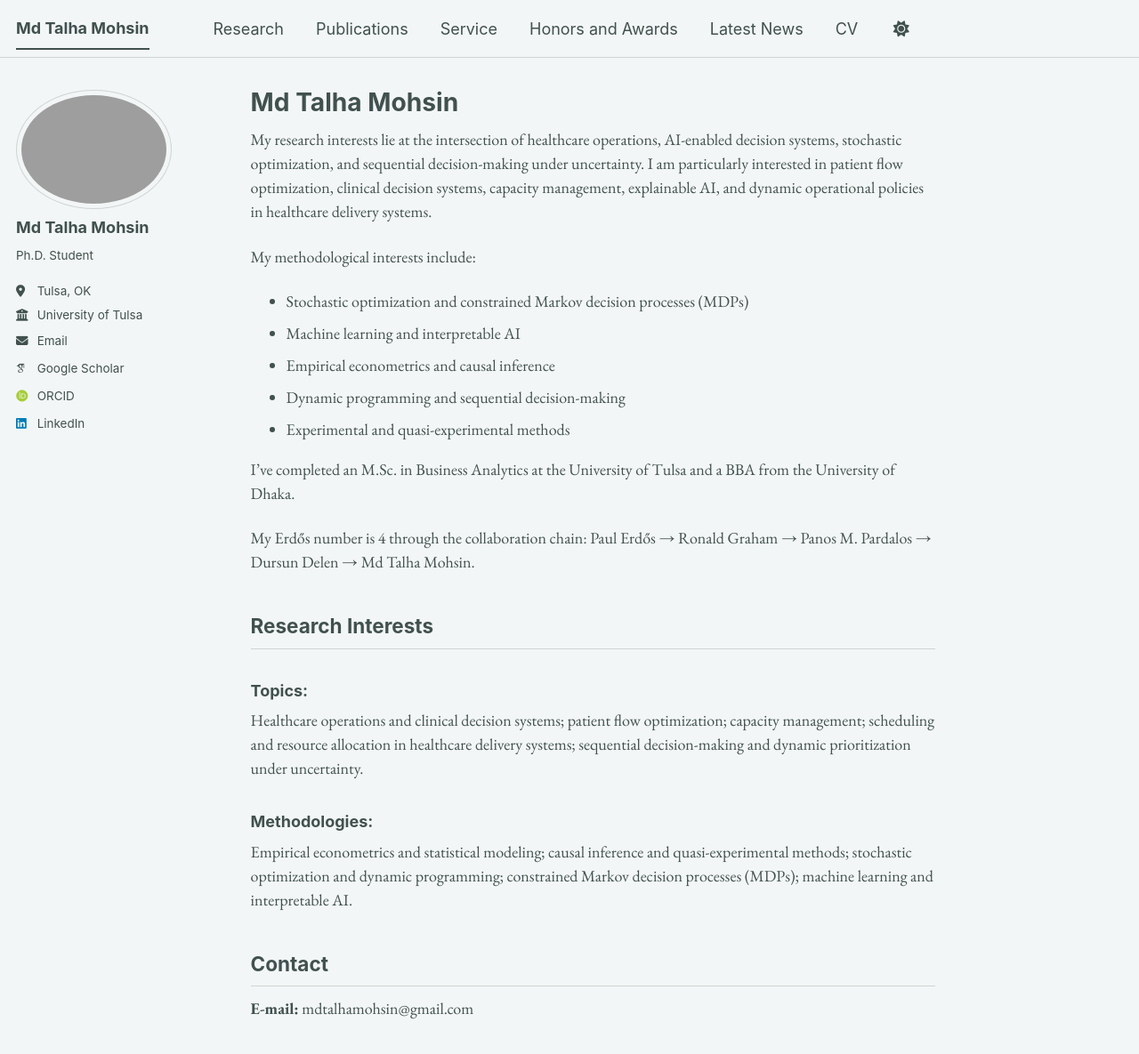
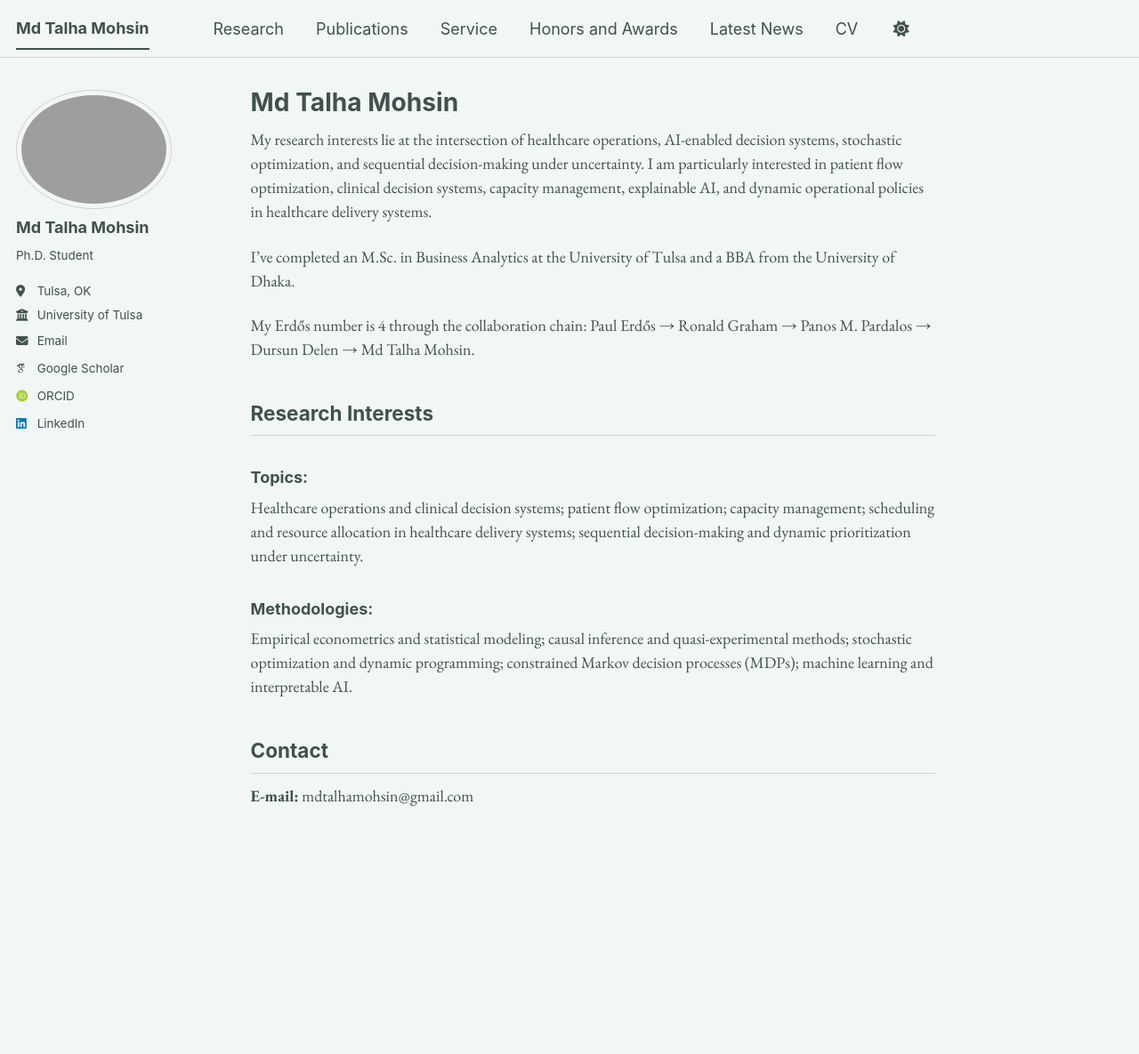
Before and after one commit to mdtalhamohsin/mdtalhamohsin.github.io, a Jekyll site: the page built from _pages/about.md, in a window 1280 px wide and 1252 px high. Shown: the top 1185 px of the window at 89% size. Built offline with Jekyll 4.4.1, drawn with Linux system fonts in a browser that asks for light colours; some web fonts are replaced; a script bundle is joined from its source files by our own code; library files that are not in the unit come from our copies.

Commit message:
Update about.md

```diff
--- a/_pages/about.md
+++ b/_pages/about.md
@@ -9,13 +9,6 @@ redirect_from:
 
 
 My research interests lie at the intersection of healthcare operations, AI-enabled decision systems, stochastic optimization, and sequential decision-making under uncertainty. I am particularly interested in patient flow optimization, clinical decision systems, capacity management, explainable AI, and dynamic operational policies in healthcare delivery systems.
-
-My methodological interests include:
-- Stochastic optimization and constrained Markov decision processes (MDPs)
-- Machine learning and interpretable AI
-- Empirical econometrics and causal inference
-- Dynamic programming and sequential decision-making
-- Experimental and quasi-experimental methods
 
 I've completed an M.Sc. in Business Analytics at the University of Tulsa and a BBA from the University of Dhaka.
 
```
